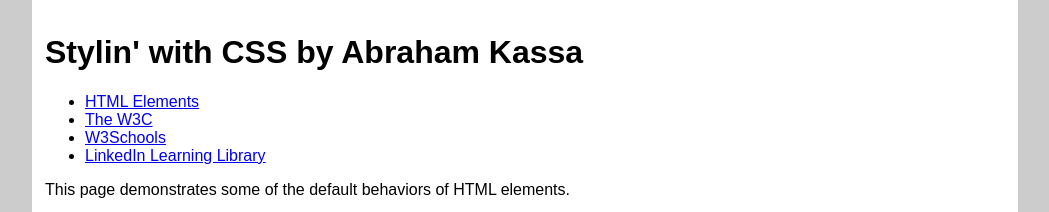
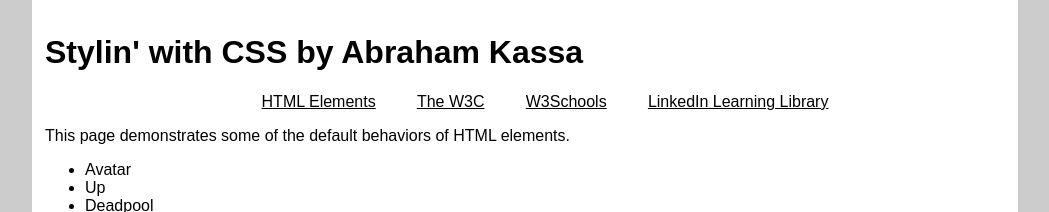
Before and after one commit to kassaab/stylin_with_css, a plain HTML site: page index.html in a window 1280 px wide. Shown: the top 212 px of the page, without its empty margins (115-1164 px from the left). Drawn offline with Linux system fonts and the light colour scheme.

Commit message:
Adds style to nav

```diff
--- a/index.html
+++ b/index.html
@@ -20,6 +20,31 @@
             margin:auto;
             padding:1%;
         }
+
+        /* start nav rules */
+        nav{
+        text-align:center; /* centers the nav */
+        }
+
+
+        nav a{
+        color:#000; /* font color is black */
+        }
+
+
+        nav ul {
+        list-style:none; /* removes the bullets */
+        }
+        nav li
+        {
+        display:inline-block; /* makes <li> horizontal, but able to declare margins */
+        margin:0 2%; /* margin left-right, gets smaller as necessary */
+        }
+        nav a:hover{
+        text-decoration: none; /* default underline goes away on hover */
+        }
+        /* end nav rules */
+
 
         table, th, td {
            border: 1px solid;
```
